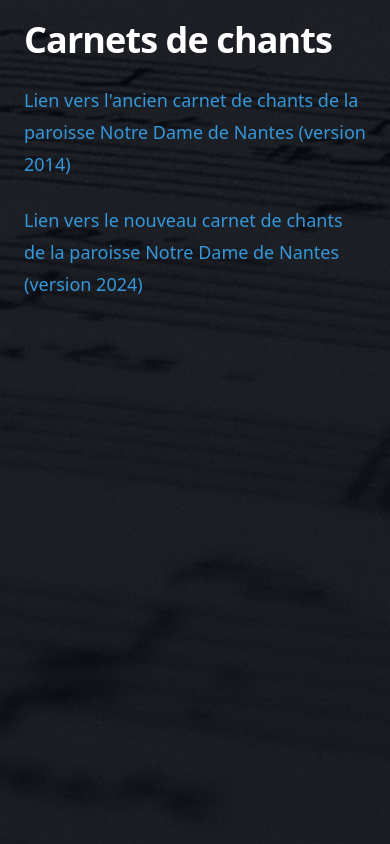
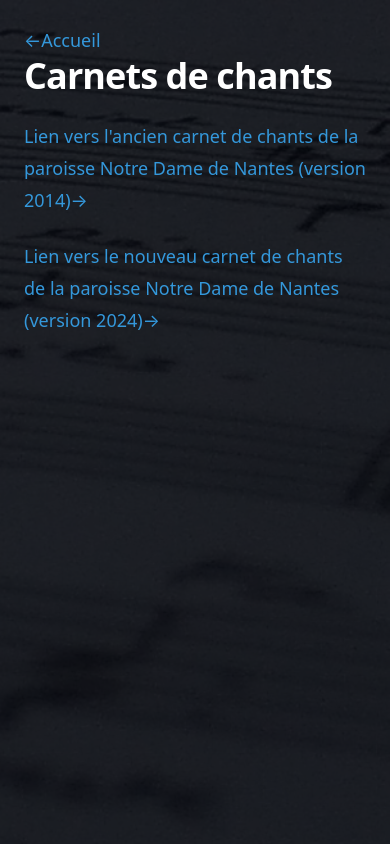
Before and after one commit to antoineg44/serveur_chant, a PHP site: page /carnets/ in a window 390 px wide. Run offline with PHP 8.4, Linux system fonts and the light colour scheme; some libraries are stand-ins or nearby versions.

Commit message:
Ajout lien et disposition smartphone

```diff
--- a/carnets/index.php
+++ b/carnets/index.php
@@ -125,11 +125,12 @@ if(isset($_GET['carnet'])) {
 	<?php
 		if($carnet == null) {
 	?>
-	<div class="mx-auto max-w-6xl px-6 lg:px-8" style="margin-top:20px;margin-bottom:20px;">
+	<div id="contenu" class="mx-auto max-w-6xl px-6 lg:px-8" style="margin-top:20px;margin-bottom:20px;">
+	<p class="mt-6 text-lg leading-8 text-gray-300"><a href="https://partitions.ovh" target="_blank" style="color: #3498db;"><span aria-hidden="true">&larr;</span>Accueil</a></p>
         <div class="mx-auto max-w-2xl lg:mx-0">
             <h2 class="text-4xl font-bold tracking-tight text-white sm:text-4xl">Carnets de chants</h2>
-            <p class="mt-6 text-lg leading-8 text-gray-300"><a href="https://partitions.ovh/carnets?carnet=paroisse_nantes" target="_blank" style="color: #3498db;">Lien vers l'ancien carnet de chants de la paroisse Notre Dame de Nantes (version 2014)</a></p>
-            <p class="mt-6 text-lg leading-8 text-gray-300"><a href="https://partitions.ovh/carnets?carnet=paroisse_nantes_v2" target="_blank" style="color: #3498db;">Lien vers le nouveau carnet de chants de la paroisse Notre Dame de Nantes (version 2024)</a></p>
+            <p class="mt-6 text-lg leading-8 text-gray-300"><a href="https://partitions.ovh/carnets?carnet=paroisse_nantes" target="_blank" style="color: #3498db;">Lien vers l'ancien carnet de chants de la paroisse Notre Dame de Nantes (version 2014)<span aria-hidden="true">&rarr;</span></a></p>
+            <p class="mt-6 text-lg leading-8 text-gray-300"><a href="https://partitions.ovh/carnets?carnet=paroisse_nantes_v2" target="_blank" style="color: #3498db;">Lien vers le nouveau carnet de chants de la paroisse Notre Dame de Nantes (version 2024)<span aria-hidden="true">&rarr;</span></a></p>
         </div>
     <div/>
 	<?php
@@ -200,6 +201,16 @@ if(isset($_GET['carnet'])) {
                 window.open(globalConfig.addrServer + "/pdf/" + path);
             } );
 		});
+
+
+		if(/Android|webOS|iPhone|iPad|iPod|BlackBerry|IEMobile|Opera Mini/i.test(navigator.userAgent)){
+			// true for mobile device
+			document.getElementById("recipients").style.paddingLeft = 0;
+			document.getElementById("recipients").style.paddingRight= 0;
+			document.getElementById("recipients").style.fontSize = "small";
+			document.getElementById("contenu").style.paddingLeft = 0;
+			document.getElementById("contenu").style.paddingRight= 0;
+		}
 	</script>
 	<?php } ?>
 
```
